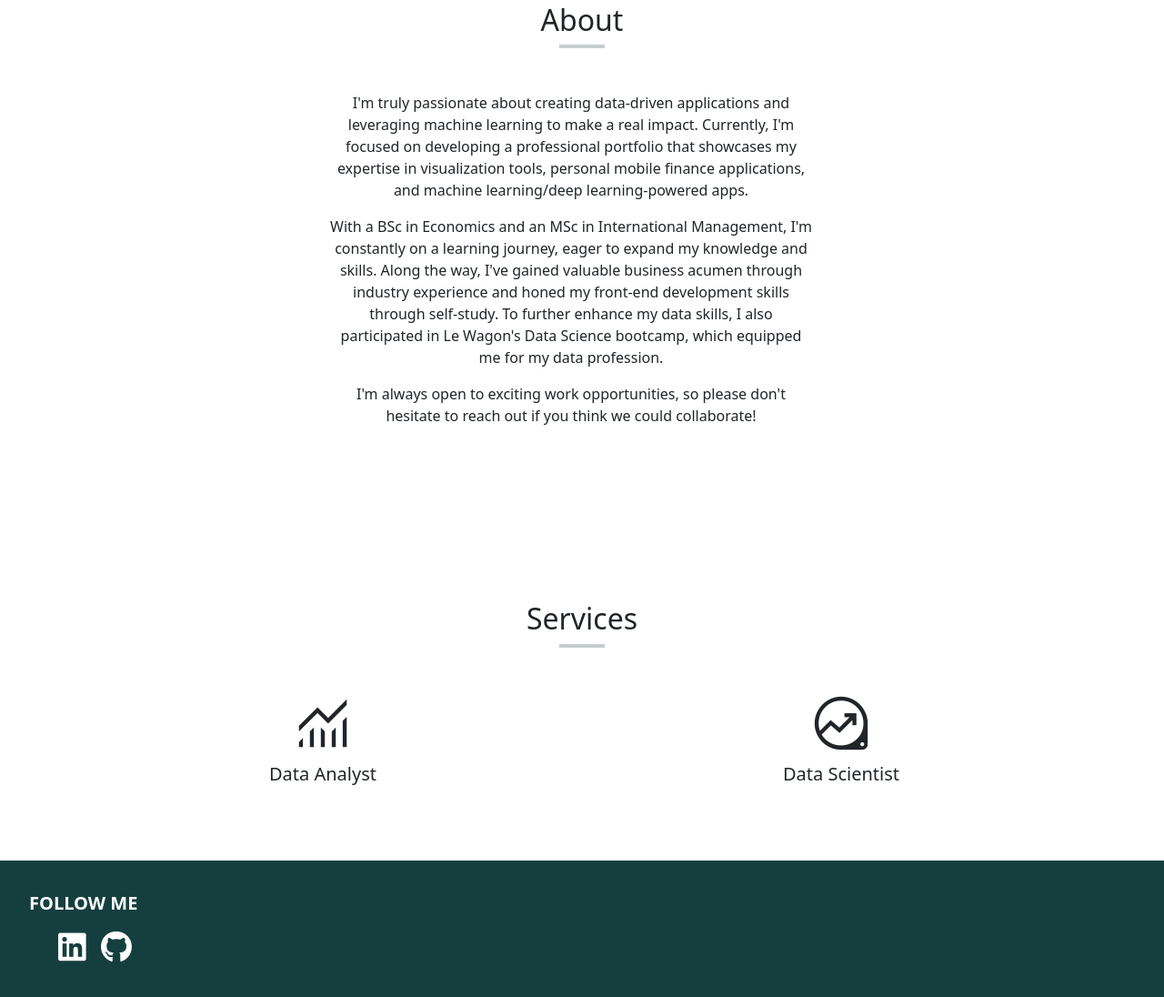
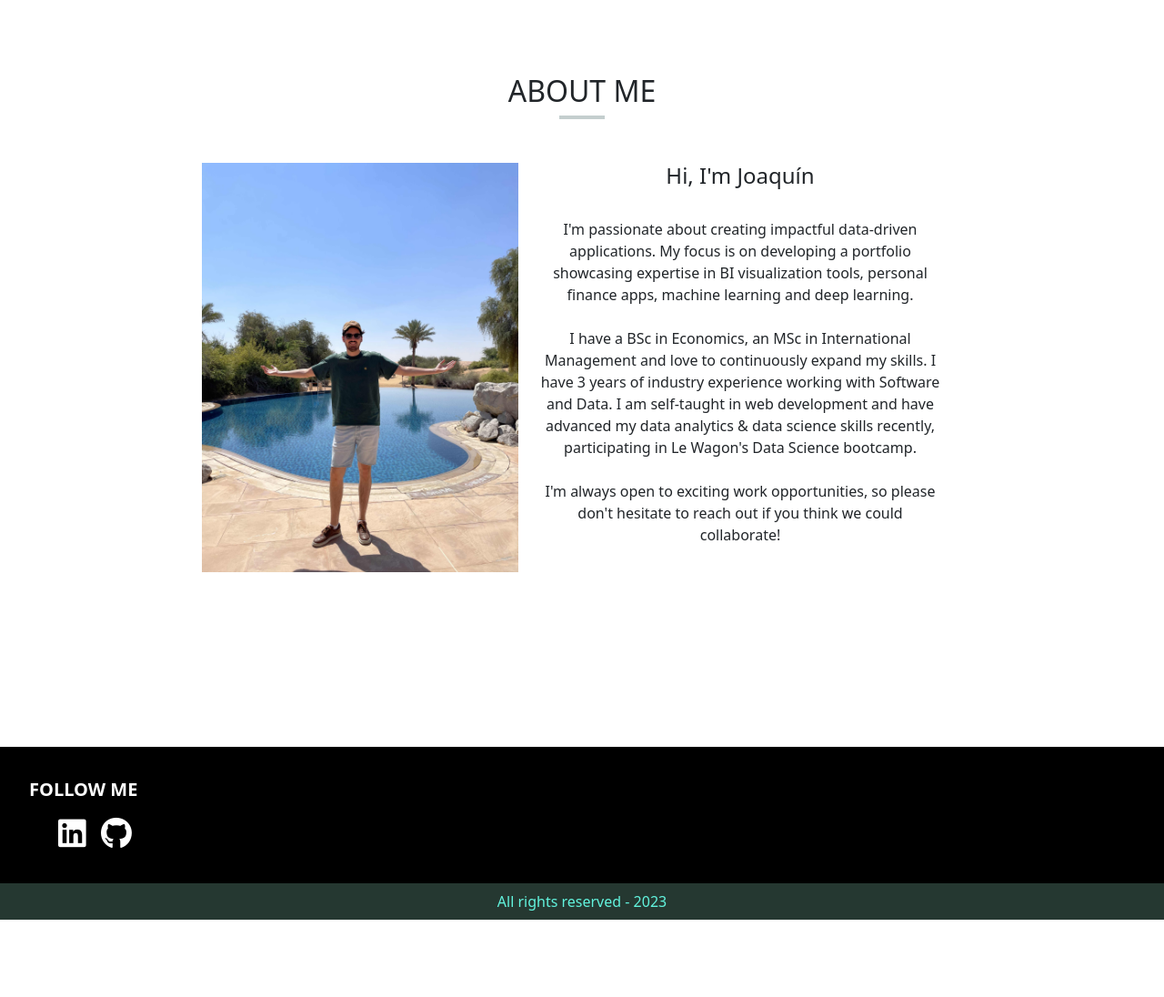
Before and after one commit to joaquin-ortega84/Portfolio, a plain HTML site: page index.html in a window 1280 px wide. Shown: the part 769-1865 px from the top of the page at 91% size. After the commit the page ends 1780 px from the top, so only its background shows below. Drawn offline with nearby package versions, Linux system fonts and the light colour scheme.

Commit message:
editing the site

```diff
--- a/index.html
+++ b/index.html
@@ -15,17 +15,16 @@
 </head>
 <body>
 
+  <!-- Navigation Bar-->
   <nav class="navbar navbar-expand-lg navbar-with-background">
     <div class="container-fluid">
       <div class="navbar-brand">
         <h2>Joaquín Ortega</h2>
-        <p>Data Science Developer</p>
+        <p>Data Scientist developer</p>
       </div>
-
       <button class="navbar-toggler" type="button" data-bs-toggle="collapse" data-bs-target="#navbarNav" aria-controls="navbarNav" aria-expanded="false" aria-label="Toggle navigation">
         <span class="navbar-toggler-icon"></span>
       </button>
-
       <div class="collapse navbar-collapse justify-content-end" id="navbarNav">
         <ul class="navbar-nav">
           <li class="nav-item">
@@ -45,18 +44,18 @@
     </div>
   </nav>
 
+  <!-- Portfolio Section -->
   <div class="div portfolio-section">
-    <h2 class="text-center mt-5">Portfolio</h2>
+    <h2 class="text-center mt-5">PORTFOLIO</h2>
     <hr class="hr-1">
   </div>
-
   <div class="container">
     <div class="row">
       <div class="col text-center mt-5 mb-5">
         <div class="button-style">
-          <button type="button" class="btn btn-light filter-button" data-filter="all">All</button>
-          <button type="button" class="btn btn-light filter-button" data-filter="data-science">Data Science</button>
-          <button type="button" class="btn btn-light filter-button" data-filter="web-dev">Web Dev</button>
+          <button type="button" class="btn btn-light filter-button border-0" data-filter="all">All</button>
+          <button type="button" class="btn btn-light filter-button border-0" data-filter="data-science">Data Science</button>
+          <button type="button" class="btn btn-light filter-button border-0" data-filter="web-dev">Web Dev</button>
         </div>
       </div>
     </div>
@@ -73,48 +72,26 @@
     </div>
   </div>
 
-
+  <!-- About Section -->
   <div class="about-me">
-    <h2 class="text-center mt-5">About</h2>
+    <h2 class="text-center">ABOUT ME</h2>
     <hr class="hr-1">
-
-
     <!-- Add a custom illustration and about photo -->
     <div class="container">
       <div class="row">
-        <div class="row about-section mt-5 mb-5 justify-content-center align-items-center text-center">
-          <div class="col-md-6 about-text">
-            <!-- Add some emojis here -->
-            <p>I'm truly passionate about creating data-driven applications and leveraging machine learning to make a real impact. Currently, I'm focused on developing a professional portfolio that showcases my expertise in visualization tools, personal mobile finance applications, and machine learning/deep learning-powered apps.</p>
-            <p>With a BSc in Economics and an MSc in International Management, I'm constantly on a learning journey, eager to expand my knowledge and skills. Along the way, I've gained valuable business acumen through industry experience and honed my front-end development skills through self-study. To further enhance my data skills, I also participated in Le Wagon's Data Science bootcamp, which equipped me for my data profession.</p>
-            <p>I'm always open to exciting work opportunities, so please don't hesitate to reach out if you think we could collaborate!</p>
-            </p>
+        <div class="row mt-5 justify-content-center">
+          <img class="about-me-img col-md-4"src="images/github photo compressed copy.jpeg" alt=""/>
+          <div class="col-md-5 text-center"><h4>Hi, I'm Joaquín</h4>
+            <br>I'm passionate about creating impactful data-driven applications. My focus is on developing a portfolio showcasing expertise in BI visualization tools, personal finance apps, machine learning and deep learning.
+            <br><br>I have a BSc in Economics, an MSc in International Management and love to continuously expand my skills. I have 3 years of industry experience working with Software and Data. I am self-taught in web development and have advanced my data analytics & data science skills recently, participating in Le Wagon's Data Science bootcamp.
+            <br><br>I'm always open to exciting work opportunities, so please don't hesitate to reach out if you think we could collaborate!
           </div>
-          <!-- <div class="col-md-6 text-center">
-            <img class="about-img col-md-6" src="images/about img.jpg" alt="About Me Image">
-          </div> -->
+        </div>
       </div>
     </div>
   </div>
 
 
-    <div class="services container">
-      <h2 class="text-center">Services</h2>
-      <hr class="hr-1">
-      <div class="professions row text-center mt-5">
-        <div class="col data-analyst">
-          <span class="material-symbols-outlined">monitoring</span>
-          <p>Data Analyst</p>
-        </div>
-        <div class="col data-scientist">
-          <span class="material-symbols-outlined">data_exploration</span>
-          <p>Data Scientist</p>
-        </div>
-      </div>
-    </div>
-
-
-    <footer>
   <div class="footer-content">
     <p><b>FOLLOW ME</b></p>
     <div class="footer-icons">
@@ -122,9 +99,9 @@
       <a href="https://github.com/joaquin-ortega84"><i class="fab fa-github" style="color: #ffffff;"></i></a>
     </div>
   </div>
-    </footer>
-    <!-- Add all rights reserved -->
+  <div class="all-rights text-center p-2">All rights reserved - 2023</div>
 
+</body>
 <script>
   $(document).ready(function() {
     $('.filter-button').click(function() {
@@ -143,8 +120,5 @@
     });
   });
 
-
 </script>
-
-</body>
 </html>
--- a/styles.css
+++ b/styles.css
@@ -1,7 +1,5 @@
-
-
 .navbar-with-background {
-  background-color: rgb(21, 63, 63);
+  background-color:black;
 }
 
 .navbar-brand, .navbar-nav .nav-link {
@@ -24,25 +22,30 @@
 
 .button-style button{
   border-radius: 5px;
-  border: none;
+  border: 0px;
   color: black;
   background-color: none;
   border: 1px solid black;
 }
 
-.button-style button:hover {
-  background-color: rgb(63, 186, 186);
-  color: white;
-  border: solid 1px grey;
-}
 
 .gallery-product img {
   max-width: 100%;
   max-height: 100%;
 }
 
+.portfolio-section {
+  margin-top: 10%;
+}
+
 .about-me {
   margin-top: 15%;
+  margin-bottom: 10%;
+}
+
+.about-me-img {
+  object-fit: cover;
+  height: 450px;
 }
 
 .services {
@@ -50,6 +53,11 @@
   margin-bottom: 5%;
 }
 
+.services-container {
+  background-color: rgb(21, 63, 63);
+  margin-top: 15%;
+  color: white;
+}
 .professions .material-symbols-outlined {
   font-size: 70px;
 }
@@ -59,9 +67,10 @@
 }
 
 .footer-content {
-  background-color: rgb(21, 63, 63);
+  background-color: black;
   color: white;
   height: 150px;
+  margin-top: 15%;
 }
 
 .footer-content p {
@@ -78,3 +87,8 @@
 .footer-icons {
   margin-left: 5%;
 }
+
+.all-rights {
+  background-color: rgb(37, 56, 49);
+  color: rgb(98, 244, 222);
+}
```
Also changed, not shown: a-text.txt (added), images/github photo compressed copy.jpeg (added). Lines whose indentation alone changed are shown as unchanged.
